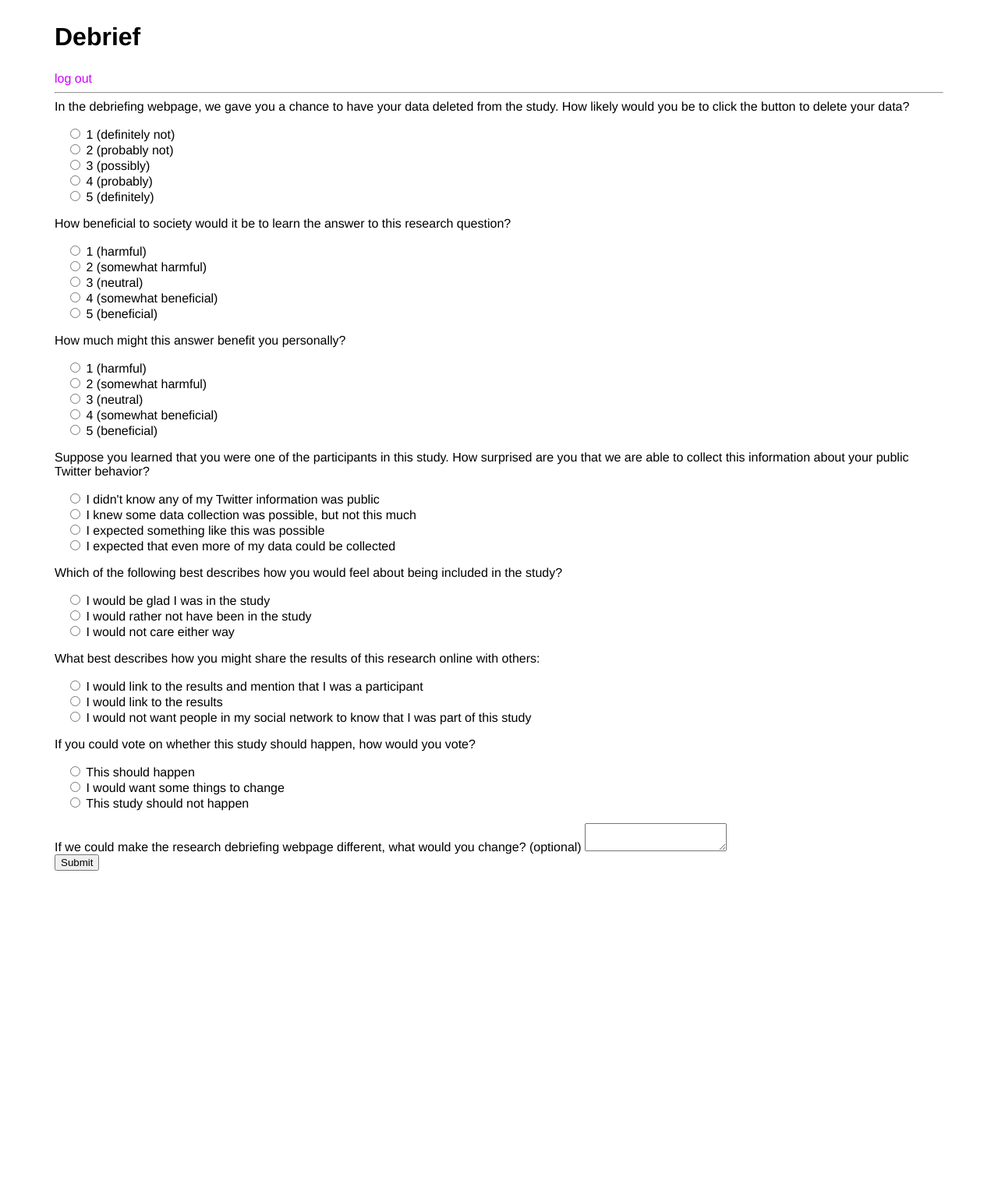
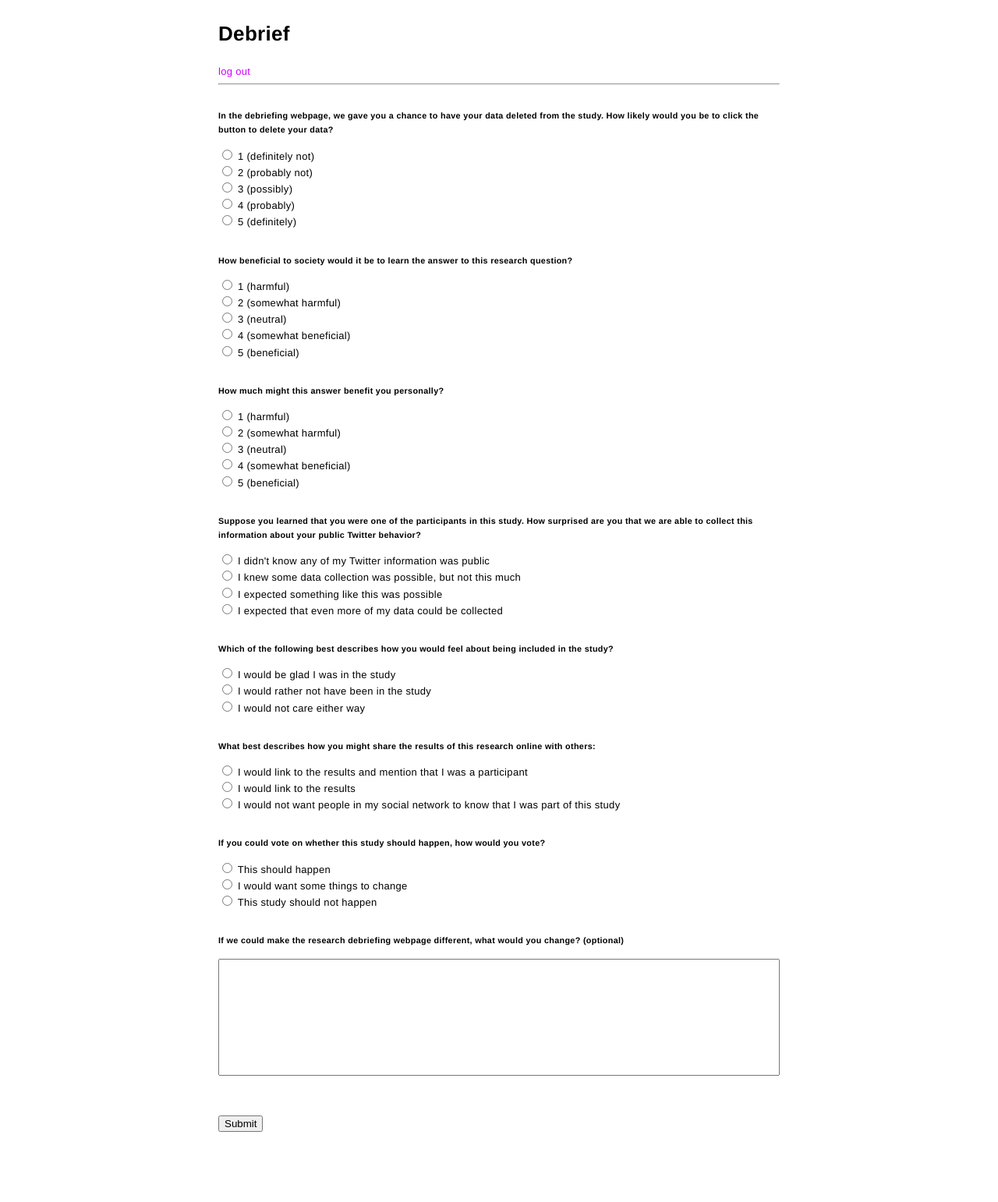
Before and after one commit to jonathanzong/bartleby, a Flask app: page /debrief in a window 1280 px wide. Shown: the whole page at 78% size. Before the commit the page ends 1117 px from the top, so only its background shows below. Run offline with Flask 2, Linux system fonts and the light colour scheme; the visitor is signed in with stand-in values (Sample User, id 1).

Commit message:
styling the form

```diff
--- a/static/debrief.css
+++ b/static/debrief.css
@@ -3,9 +3,26 @@
 }
 
 form ul {
-  padding-left: 15px;
+  padding: 0;
+  /*font-size: 12px;*/
 }
 
 form ul li {
   list-style-type: none;
 }
+
+form textarea {
+  resize: none;
+  width: 100%;
+  min-height: 150px;
+  margin: 15px 0;
+}
+
+form .form-row {
+  margin: 30px auto;
+}
+
+form .form-row > label {
+  font-weight: bold;
+  font-size: 0.83em;
+}
--- a/static/layout.css
+++ b/static/layout.css
@@ -7,6 +7,9 @@ html {
 
 body {
   font-family: "Helvetica Neue", Helvetica, Arial, sans-serif;
+  font-size: 13px;
+  line-height: 1.4;
+  letter-spacing: 0.025em;
   margin-bottom: 60px;
 }
 
@@ -18,3 +21,7 @@ a {
 p {
   margin: 1.6em 0;
 }
+
+.container {
+  max-width: 750px;
+}
--- a/templates/debrief.html
+++ b/templates/debrief.html
@@ -15,47 +15,64 @@
 
   <form method="POST" action="/debrief">
     {{ form.csrf_token }}
+
+    <div class="form-row">
       {{ form.would_delete.label }} {{ form.would_delete }}
       {% if form.errors.would_delete %}
           <ul class="errors">{% for error in form.errors.would_delete %}<li>{{ error }}</li>{% endfor %}</ul>
       {% endif %}
+    </div>
 
+    <div class="form-row">
       {{ form.society_benefit.label }} {{ form.society_benefit }}
       {% if form.errors.society_benefit %}
           <ul class="errors">{% for error in form.errors.society_benefit %}<li>{{ error }}</li>{% endfor %}</ul>
       {% endif %}
+    </div>
 
+    <div class="form-row">
       {{ form.personal_benefit.label }} {{ form.personal_benefit }}
       {% if form.errors.personal_benefit %}
           <ul class="errors">{% for error in form.errors.personal_benefit %}<li>{{ error }}</li>{% endfor %}</ul>
       {% endif %}
+    </div>
 
+    <div class="form-row">
       {{ form.collection_surprised.label }} {{ form.collection_surprised }}
       {% if form.errors.collection_surprised %}
           <ul class="errors">{% for error in form.errors.collection_surprised %}<li>{{ error }}</li>{% endfor %}</ul>
       {% endif %}
+    </div>
 
+    <div class="form-row">
       {{ form.glad_in_study.label }} {{ form.glad_in_study }}
       {% if form.errors.glad_in_study %}
           <ul class="errors">{% for error in form.errors.glad_in_study %}<li>{{ error }}</li>{% endfor %}</ul>
       {% endif %}
+    </div>
 
+    <div class="form-row">
       {{ form.share_results.label }} {{ form.share_results }}
       {% if form.errors.share_results %}
           <ul class="errors">{% for error in form.errors.share_results %}<li>{{ error }}</li>{% endfor %}</ul>
       {% endif %}
+    </div>
 
+    <div class="form-row">
       {{ form.vote_study.label }} {{ form.vote_study }}
       {% if form.errors.vote_study %}
           <ul class="errors">{% for error in form.errors.would_delete %}<li>{{ error }}</li>{% endfor %}</ul>
       {% endif %}
+    </div>
 
+    <div class="form-row">
       {{ form.improve_debrief.label }} {{ form.improve_debrief }}
       {% if form.errors.improve_debrief %}
           <ul class="errors">{% for error in form.errors.improve_debrief %}<li>{{ error }}</li>{% endfor %}</ul>
       {% endif %}
+    </div>
 
-    <div>
+    <div class="form-row">
       <input type="submit" value="Submit">
     </div>
   </form>
```
Lines whose indentation alone changed are shown as unchanged.
